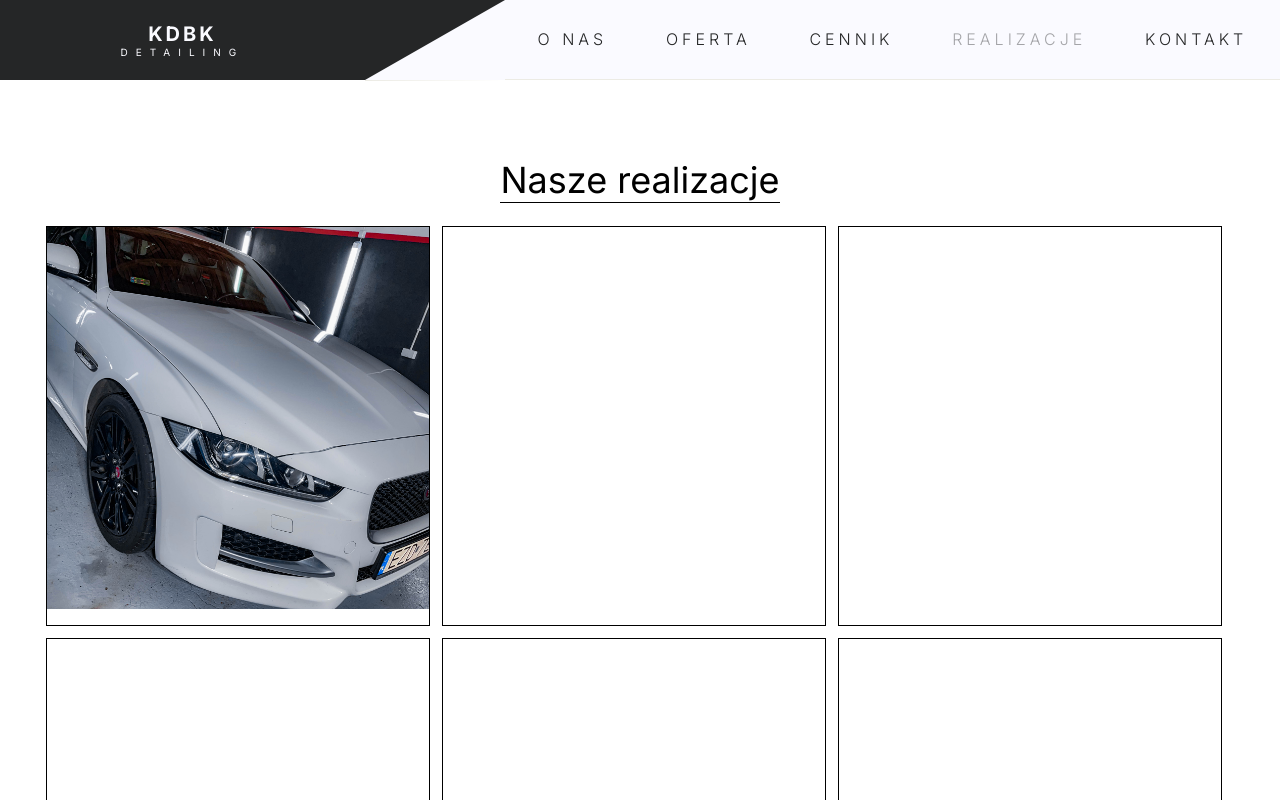
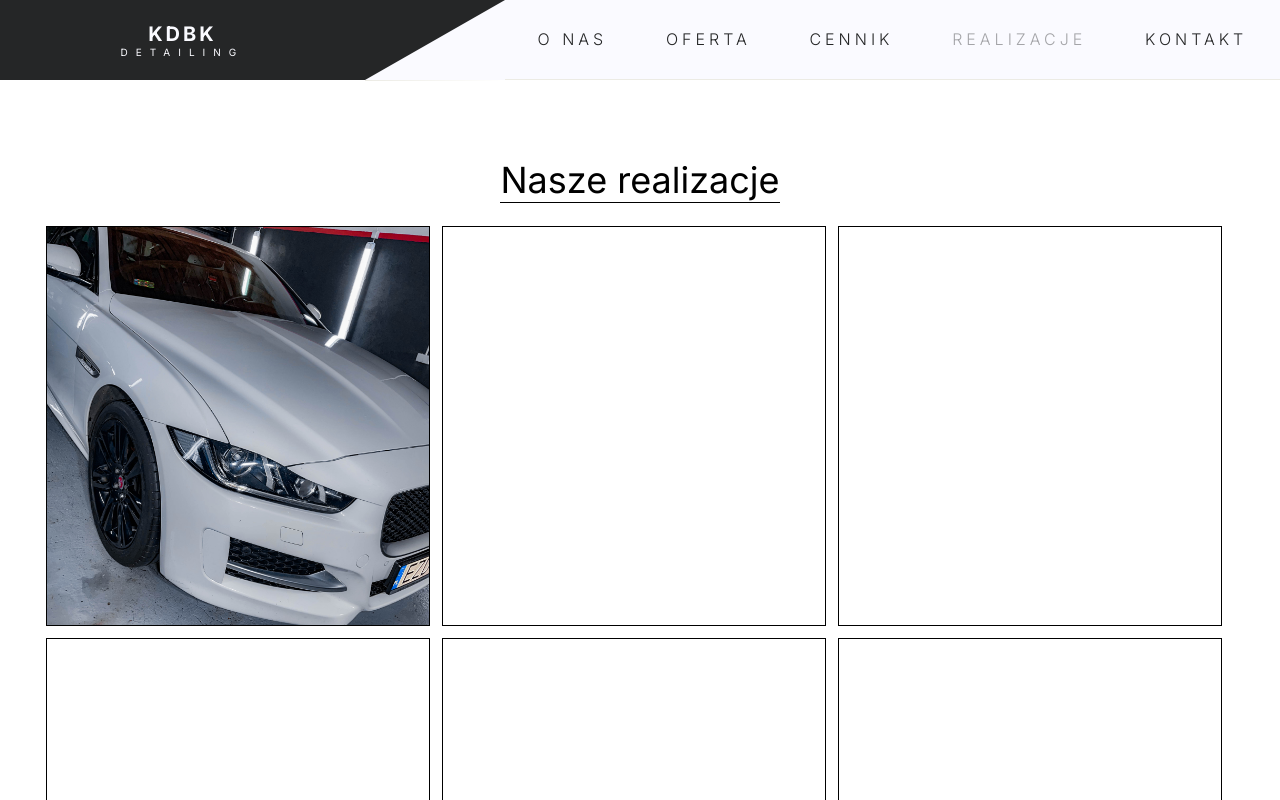
Before and after one commit to BartoszDombrow/KDBK-detailing, a React (Create React App) app in the folder kdbkdetailing/: page /realizacje in a window 1280 px wide. Shown: the top 800 px of the page. Built offline with nearby package versions, Linux system fonts and the light colour scheme.

Commit message:
galery update

```diff
--- a/kdbkdetailing/src/components/Navbar/navbar.css
+++ b/kdbkdetailing/src/components/Navbar/navbar.css
@@ -6,6 +6,7 @@
   height: 80px;
   width: 100%;
   background-color: #fafaff;
+  z-index: 99999;
 }
 
 .nav-div-1 {
--- a/kdbkdetailing/src/views/Photos/Photos.jsx
+++ b/kdbkdetailing/src/views/Photos/Photos.jsx
@@ -8,7 +8,9 @@ function Photos() {
         <h1 className="header">Nasze realizacje</h1>
       </div>
       <div className="photos-content">
-        <div className="photos-content-div"></div>
+        <div className="photos-content-div">
+          <div className="photos-content-div-popup"></div>
+        </div>
         <div className="photos-content-div"></div>
         <div className="photos-content-div"></div>
         <div className="photos-content-div"></div>
--- a/kdbkdetailing/src/views/Photos/photos.css
+++ b/kdbkdetailing/src/views/Photos/photos.css
@@ -30,15 +30,46 @@
 }
 
 .photos-content-div {
+  position: relative;
+  display: flex;
+  justify-content: flex-end;
+  align-items: center;
   width: calc(33% - 12px);
   height: 400px;
   margin: 6px;
-  padding: 10px 5px;
+  padding: 10px 0;
   border: 1px solid black;
+  opacity: 1;
+  overflow: hidden;
+  transition: 0.6s all ease-in-out;
 }
 
+.photos-content-div-popup {
+  position: absolute;
+  top: 0;
+  left: 100%;
+  width: 50%;
+  height: 100%;
+  background-color: white;
+}
+
+.photos-content-div:hover .photos-content-div-popup {
+  transform: translateX(-100%);
+}
+
+.photos-p {
+  display: none;
+  font-size: 48px;
+}
+
+.photos-content-div:hover {
+  transition: 0.7s ease-in-out;
+}
+.photos-content-div:hover .photos-p {
+  display: inline;
+}
 .photos-content-div:nth-child(1) {
   background-image: url(../../assets/images/jag-backround.jpg);
-  background-size: contain;
+  background-size: cover;
   background-repeat: no-repeat;
 }
```
